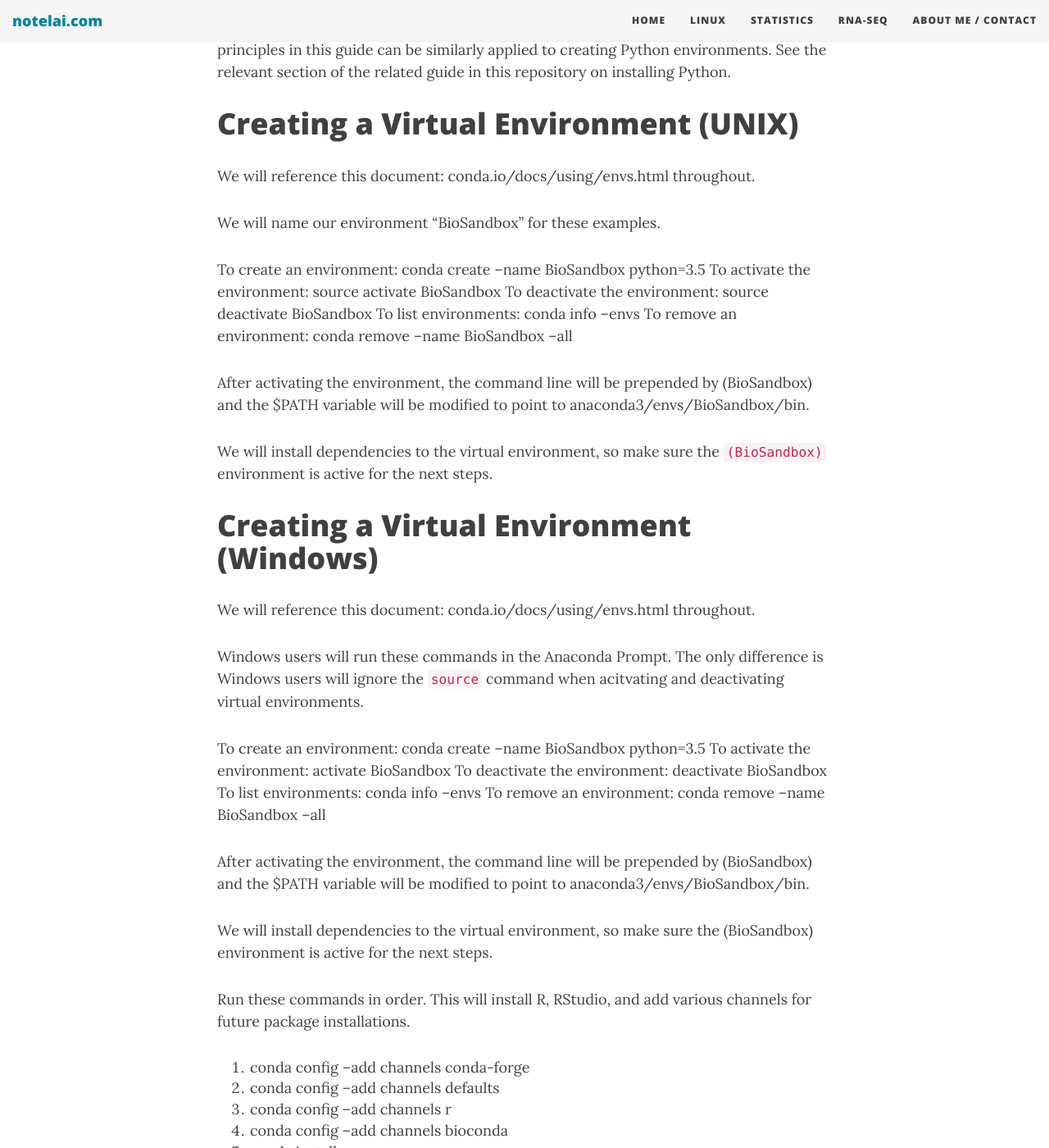
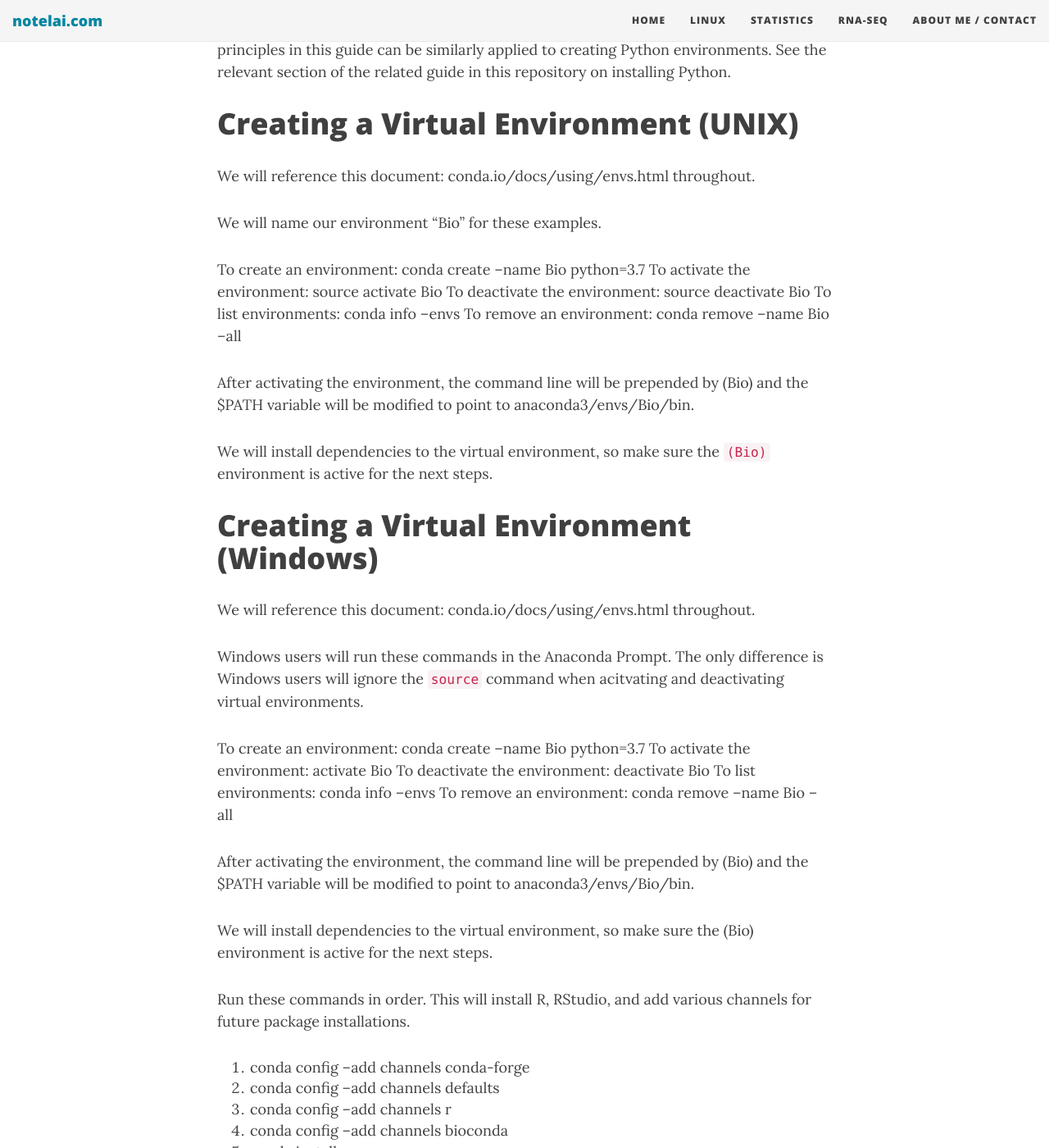
Before and after one commit to notelai/notelai.github.io, a Jekyll site: the page built from _posts/2020-04-29-installing-r-and-python-in-anaconda.md, in a window 1280 px wide and 1400 px high, scrolled down 712 px. Shown: the whole window at 82% size. Built offline with Jekyll 4.4.1, drawn with Linux system fonts in a browser that asks for light colours; nearby versions of some CDN libraries; some of the changed text lies outside the part shown.

Commit message:
update post

```diff
--- a/_posts/2020-04-29-installing-r-and-python-in-anaconda.md
+++ b/_posts/2020-04-29-installing-r-and-python-in-anaconda.md
@@ -14,32 +14,32 @@ We will make frequent mention of Python in this guide. This is because, at its c
 
 We will reference this document: conda.io/docs/using/envs.html throughout.
 
-We will name our environment “BioSandbox” for these examples.
+We will name our environment “Bio” for these examples.
 
-To create an environment: conda create --name BioSandbox python=3.5
-To activate the environment: source activate BioSandbox
-To deactivate the environment: source deactivate BioSandbox
+To create an environment: conda create --name Bio python=3.7
+To activate the environment: source activate Bio
+To deactivate the environment: source deactivate Bio
 To list environments: conda info --envs
-To remove an environment: conda remove --name BioSandbox --all
+To remove an environment: conda remove --name Bio --all
 
-After activating the environment, the command line will be prepended by (BioSandbox) and the $PATH variable will be modified to point to anaconda3/envs/BioSandbox/bin.
+After activating the environment, the command line will be prepended by (Bio) and the $PATH variable will be modified to point to anaconda3/envs/Bio/bin.
 
-We will install dependencies to the virtual environment, so make sure the `(BioSandbox)` environment is active for the next steps.
+We will install dependencies to the virtual environment, so make sure the `(Bio)` environment is active for the next steps.
 
 # Creating a Virtual Environment (Windows)
 We will reference this document: conda.io/docs/using/envs.html throughout.
 
 Windows users will run these commands in the Anaconda Prompt. The only difference is Windows users will ignore the `source` command when acitvating and deactivating virtual environments.
 
-To create an environment: conda create --name BioSandbox python=3.5
-To activate the environment: activate BioSandbox
-To deactivate the environment: deactivate BioSandbox
+To create an environment: conda create --name Bio python=3.7
+To activate the environment: activate Bio
+To deactivate the environment: deactivate Bio
 To list environments: conda info --envs
-To remove an environment: conda remove --name BioSandbox --all
+To remove an environment: conda remove --name Bio --all
 
-After activating the environment, the command line will be prepended by (BioSandbox) and the $PATH variable will be modified to point to anaconda3/envs/BioSandbox/bin.
+After activating the environment, the command line will be prepended by (Bio) and the $PATH variable will be modified to point to anaconda3/envs/Bio/bin.
 
-We will install dependencies to the virtual environment, so make sure the (BioSandbox) environment is active for the next steps.
+We will install dependencies to the virtual environment, so make sure the (Bio) environment is active for the next steps.
 
 
 Run these commands in order. This will install R, RStudio, and add various channels for future package installations.
@@ -52,7 +52,7 @@ Run these commands in order. This will install R, RStudio, and add various chann
 6. conda install rstudio
 
 # Using the Anaconda Environment
-Now, whenever you are working on this project, make sure you are operating in the (BioSandbox) virtual environment. When you are using an IDE, you may have to tweak the settings to make sure it is using the (BioSandbox) environment. When you are using the command line, make sure that you have activated the environment and (BioSandbox) is prepended to the command line.
+Now, whenever you are working on this project, make sure you are operating in the (BioSandbox) virtual environment. When you are using an IDE, you may have to tweak the settings to make sure it is using the (BioSandbox) environment. When you are using the command line, make sure that you have activated the environment and (Bio) is prepended to the command line.
 
 For maximum convenience, start RStudio from the Anaconda Prompt or command line by running rstudio from your virtual environment. This will load RStudio with your virtual environment’s R installation rather than your system’s R installation.
 
```
